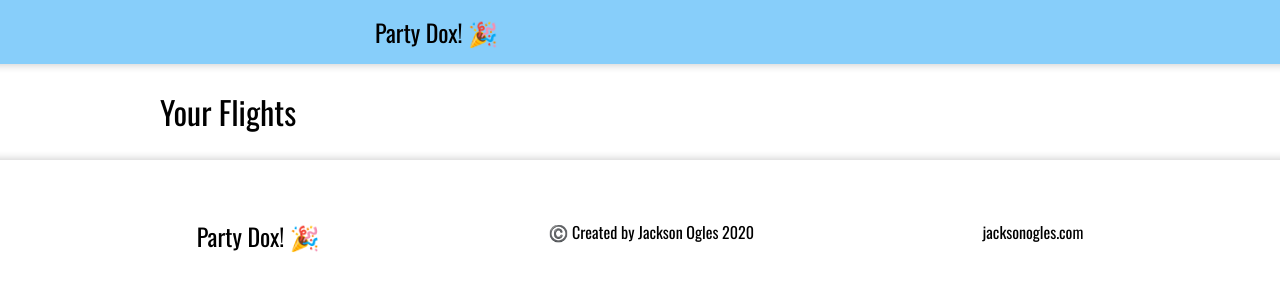
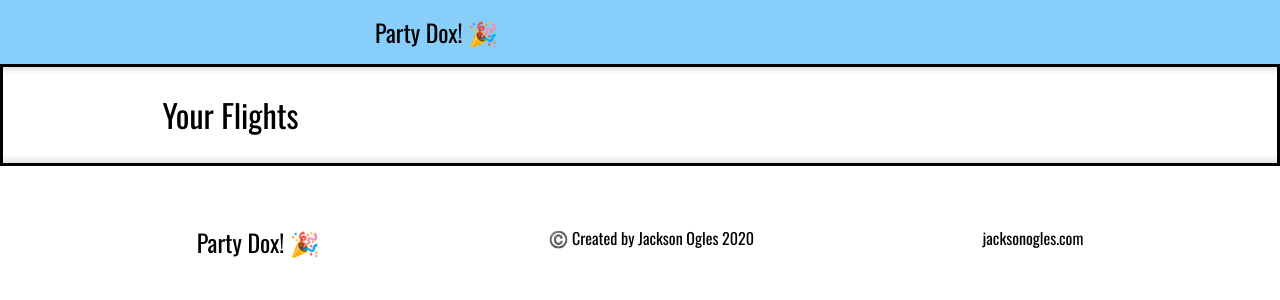
Before and after one commit to cjogles/partydox-react-front-end, a React (Create React App) app: page /flights in a window 1280 px wide. Shown: the top 300 px of the page. Built offline with nearby package versions, Linux system fonts and the light colour scheme; sample sign-in values are in the browser's storage.

Commit message:
minor styling

```diff
--- a/src/css/index.css
+++ b/src/css/index.css
@@ -575,6 +575,7 @@ div.dasherror {
   overflow: hidden;
   display: flex;
   flex-direction: column;
+  border: solid;
   box-shadow: inset 0 11px 8px -10px rgba(0, 0, 0, 0.2), inset 0 -11px 8px -10px rgba(0, 0, 0, 0.2);
 }
 .dash div.dashContainer1 {
--- a/src/less/dash.less
+++ b/src/less/dash.less
@@ -24,6 +24,7 @@ div.dasherror {
   overflow: hidden;
   display: flex;
   flex-direction: column;
+  border: solid;
   box-shadow: inset 0 11px 8px -10px rgba(0, 0, 0, 0.2),
     inset 0 -11px 8px -10px rgba(0, 0, 0, 0.2);
   div.dashContainer1 {
```
